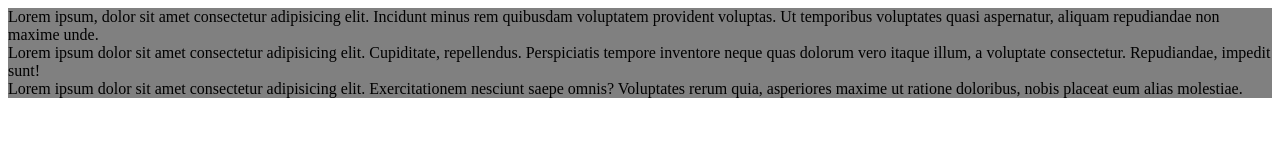
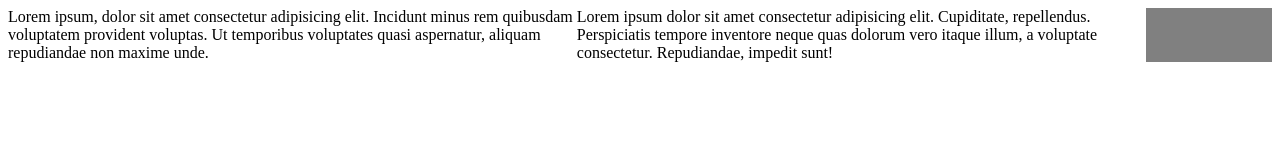
Before and after one commit to ritullia/nd-stulpeliai, a website: page index.html in a window 1280 px wide. Drawn offline with Linux system fonts and the light colour scheme.

Commit message:
Column update

```diff
--- a/index.html
+++ b/index.html
@@ -7,14 +7,20 @@
     <title>stulpeliai</title>
 </head>
 <body>
-    <div style="background-color: grey;">
-        <div>Lorem ipsum, dolor sit amet consectetur adipisicing elit. Incidunt minus rem quibusdam voluptatem provident voluptas. Ut temporibus voluptates quasi aspernatur, aliquam repudiandae non maxime unde.</div>
-        <div>Lorem ipsum dolor sit amet consectetur adipisicing elit. Cupiditate, repellendus. Perspiciatis tempore inventore neque quas dolorum vero itaque illum, a voluptate consectetur. Repudiandae, impedit sunt!</div>
-        <div>Lorem ipsum dolor sit amet consectetur adipisicing elit. Exercitationem nesciunt saepe omnis? Voluptates rerum quia, asperiores maxime ut ratione doloribus, nobis placeat eum alias molestiae.</div>
+    <div style="background-color: grey;
+                 display: inline-block;
+                 width: 100;">
+        <div style="background-color: white;
+                     width: 45%;
+                     display: inline-block;
+                     float: left;">Lorem ipsum, dolor sit amet consectetur adipisicing elit. Incidunt minus rem quibusdam voluptatem provident voluptas. Ut temporibus voluptates quasi aspernatur, aliquam repudiandae non maxime unde.</div>
+        <div style="background-color: white;
+                     width: 45%;
+                      display: inline-block;
+                      float: left;">Lorem ipsum dolor sit amet consectetur adipisicing elit. Cupiditate, repellendus. Perspiciatis tempore inventore neque quas dolorum vero itaque illum, a voluptate consectetur. Repudiandae, impedit sunt!</div>
+    </div>
+    <div></div>
         <div></div>
-        <div></div>
-
-    </div>
 
 </body>
 </html>
```
